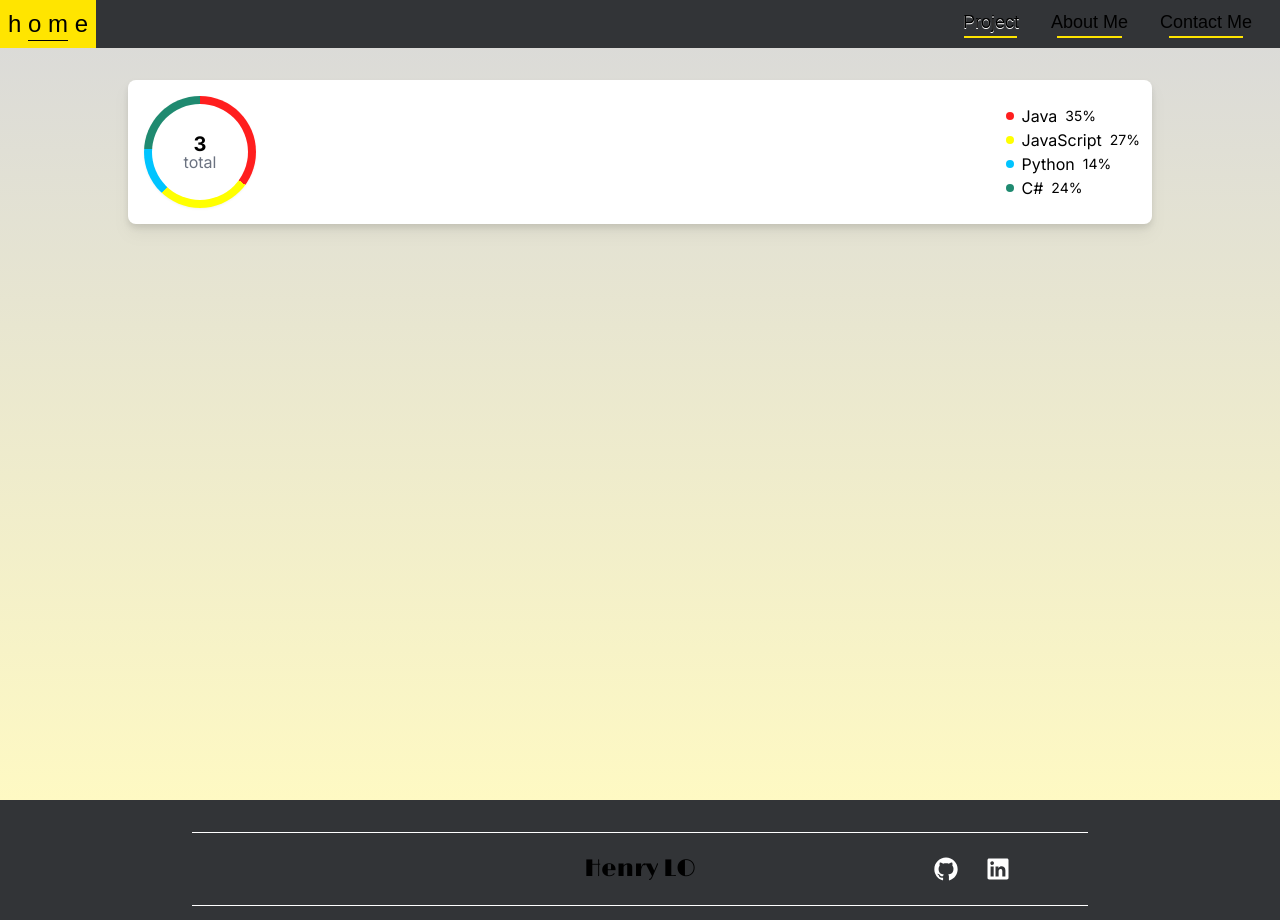
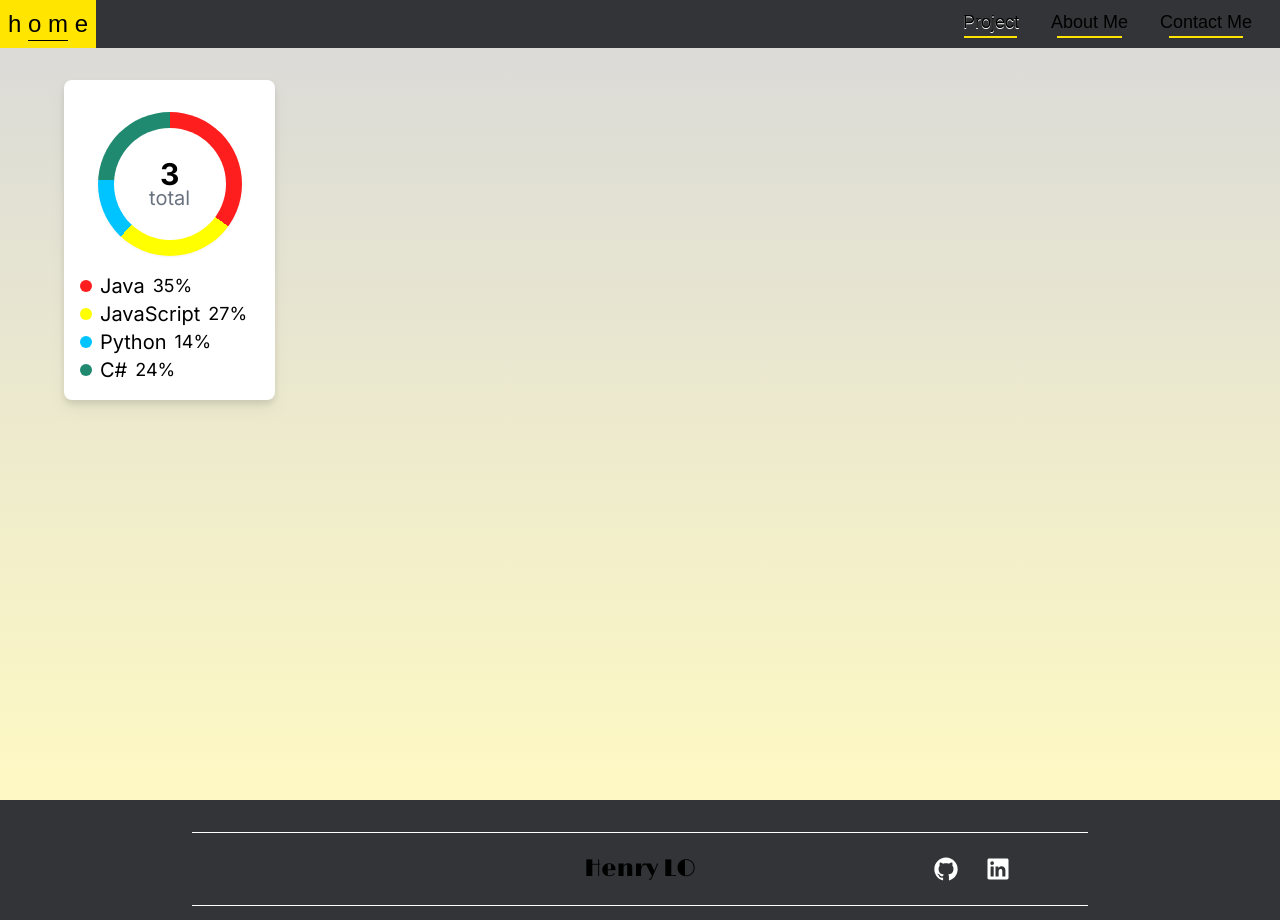
Before and after one commit to Henrylo1227/personal-profile, a Next.js app: page /project in a window 1280 px wide. Shown: the top 920 px of the page. Built offline with nearby package versions, Linux system fonts and the light colour scheme; a web font is replaced by a local one.

Commit message:
make dashboard responsive

```diff
--- a/components/projectPage/dashBoard.js
+++ b/components/projectPage/dashBoard.js
@@ -22,7 +22,7 @@ const colorList = [
 
 export default function DashBoard() {
     return (
-        <section className="flex relative top-[10%] left-[50%] -translate-x-[50%] w-[80%] h-fit bg-white drop-shadow-lg rounded-lg justify-between items-center">
+        <section className="flex relative top-[10%] left-[50%] -translate-x-[50%] w-[80%] h-fit bg-white drop-shadow-lg rounded-lg justify-between items-center md:left-[5%] md:-translate-x-0 md:flex-col md:w-fit md:p-4">
             {/* Circle */}
             <div>
                 <PieChart data={data} colorList={colorList}></PieChart>
--- a/components/projectPage/description.js
+++ b/components/projectPage/description.js
@@ -4,14 +4,14 @@ export default function Description({data, colorList}) {
             {data.languageList.map((e, i)=>{
                 return (
                     <div className="flex justify-start items-center">
-                        <div className='inline-block rounded-full h-2 w-2' style={{
+                        <div className='inline-block rounded-full h-2 w-2 md:h-3 md:w-3' style={{
                             background: `${colorList[i]}`
                         }}>
                         </div>
-                        <div className='inline-block text-black text-base mx-2'>
+                        <div className='inline-block text-black text-base mx-2 md:text-xl'>
                             {e.name}
                         </div>
-                        <div className="inline-block text-black text-sm">
+                        <div className="inline-block text-black text-sm md:text-lg">
                             {Math.floor(e.percentage*100)}%
                         </div>
                     </div>
--- a/components/projectPage/pieChart.js
+++ b/components/projectPage/pieChart.js
@@ -13,17 +13,17 @@ function convertPieConfig(languageList) {
 
 export default function PieChart({data, colorList}) {
     return (
-        <div className="flex relative rounded-full h-28 w-28 m-4 drop-shadow-sm" style={{
+        <div className="flex relative rounded-full h-28 w-28 m-4 drop-shadow-sm md:h-36 md:w-36" style={{
                 background: `conic-gradient(${convertPieConfig(data.languageList).map((element, index) => {
                     return ` ${colorList[index]} ${element.fromDeg}deg ${element.toDeg}deg `
                 }).join()})`
             }}>
-            <div className="flex justify-center items-center relative h-24 w-24 top-1/2 left-1/2 -translate-x-1/2 -translate-y-1/2 rounded-full bg-white">
+            <div className="flex justify-center items-center relative h-24 w-24 top-1/2 left-1/2 -translate-x-1/2 -translate-y-1/2 rounded-full bg-white md:h-28 md:w-28">
                 <div className="text-center">
-                    <div className="relative top-1 font-bold text-xl text-black">
+                    <div className="relative top-1 font-bold text-xl text-black md:text-3xl">
                         {data.totalProjects}
                     </div>
-                    <div className="relative -top-1 text text-gray-500">
+                    <div className="relative -top-1 text-base text-gray-500 md:text-xl">
                         total
                     </div>
                 </div>
```
